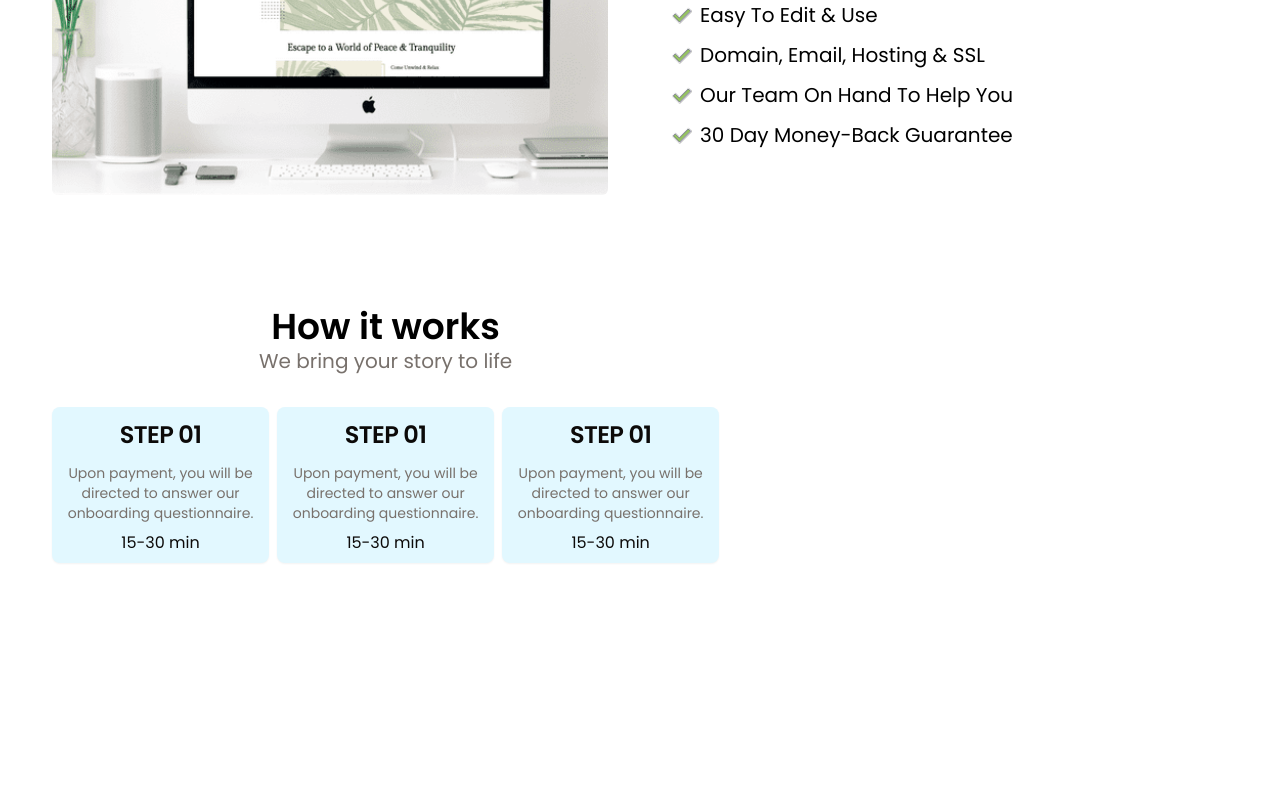
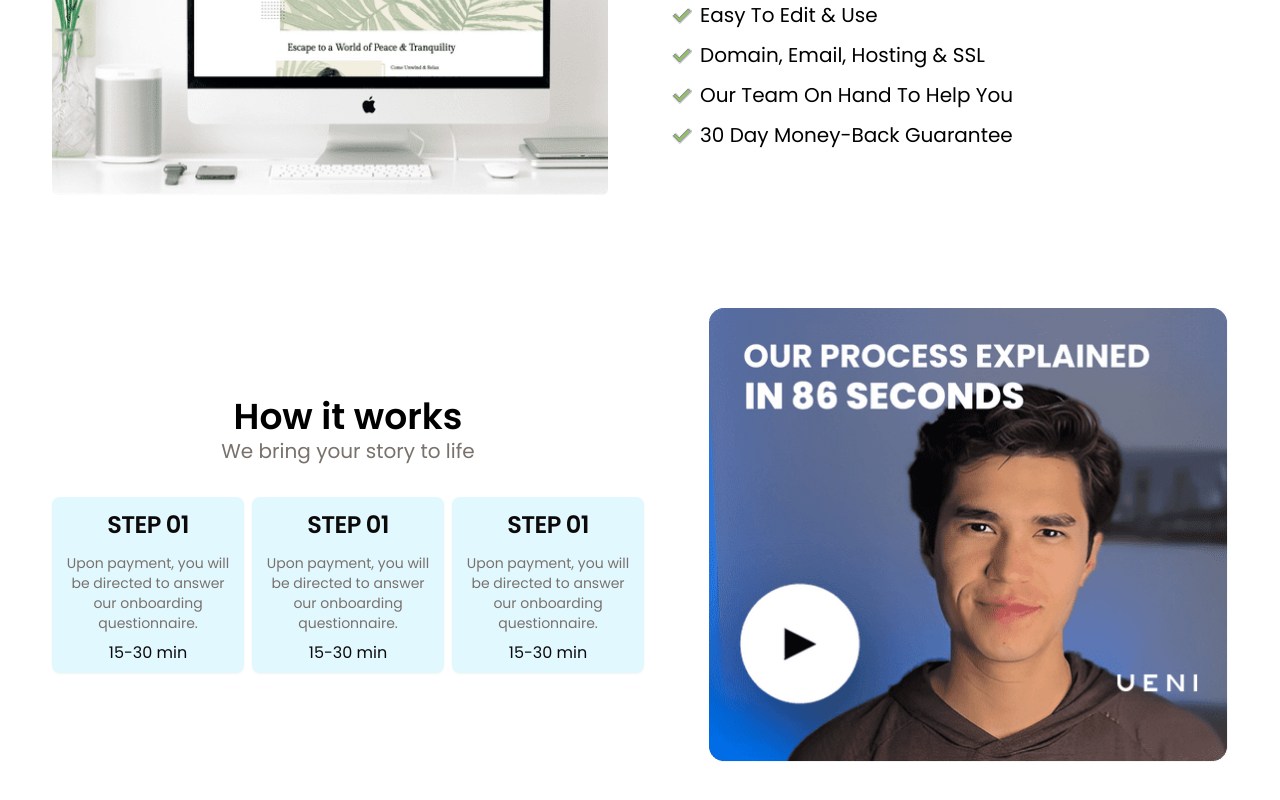
Before and after one commit to glimmrz/ueni_clone, a Next.js app: page / in a window 1280 px wide. Shown: the part 1305-2105 px from the top of the page. Before the commit the page ends 1908 px from the top, so only its background shows below. Built offline with nearby package versions, Linux system fonts and the light colour scheme.

Commit message:
video modal

```diff
--- a/src/app/(landing)/layout.jsx
+++ b/src/app/(landing)/layout.jsx
@@ -1,4 +1,5 @@
 import { PreviewModal } from "@/components/modals/preview-modal";
+import { VideoModal } from "@/components/modals/video-modal";
 import { Navbar } from "@/components/navbars/navbar";
 
 export default function Layout({ children }) {
@@ -7,6 +8,7 @@ export default function Layout({ children }) {
       <Navbar />
       <main>{children}</main>
       <PreviewModal />
+      <VideoModal />
     </>
   );
 }
--- /dev/null
+++ b/src/components/modals/video-modal.jsx
@@ -0,0 +1,17 @@
+"use client";
+import { useVideoModal } from "@/hooks/controllers";
+import { Modal } from "./modal";
+
+export function VideoModal() {
+  const { isOpen, src, onClose } = useVideoModal();
+
+  return (
+    <Modal
+      className="w-full md:w-[600px] h-[300px] md:h-[400px]"
+      isOpen={isOpen}
+      onClose={onClose}
+    >
+      <iframe className="w-full h-full" src={src} frameborder="0"></iframe>
+    </Modal>
+  );
+}
--- a/src/components/process/process.jsx
+++ b/src/components/process/process.jsx
@@ -1,20 +1,37 @@
+"use client";
+import Image from "next/image";
+import process from "@/assets/process.png";
 import { Section } from "../section";
 import { Title } from "../title";
 import { ProcessCard } from "./process-card";
+import { useVideoModal } from "@/hooks/controllers";
 
 export function Process() {
+  const { onOpen } = useVideoModal();
+
   return (
     <Section>
-      <div className="grid md:grid-cols-[.6fr,.4fr] gap-8 md:gap-16 items-center">
+      <div className="grid md:grid-cols-[2fr,1fr] gap-8 md:gap-16 items-center">
         <div>
           <Title title="How it works" subtitle="We bring your story to life" />
-          <div className="flex gap-2 mt-8">
+          <div className="flex flex-col md:flex-row gap-2 mt-8">
             <ProcessCard />
             <ProcessCard />
             <ProcessCard />
           </div>
         </div>
-        <div></div>
+        <div>
+          <figure
+            onClick={() =>
+              onOpen(
+                "https://www.youtube.com/embed/zOa5o9Yq_ZU?si=5BjqPTiIGJavE6hU"
+              )
+            }
+            className="relative w-full md:w-[520px] h-[455px] rounded-md overflow-hidden cursor-pointer"
+          >
+            <Image src={process} alt="" fill className="object-cover" />
+          </figure>
+        </div>
       </div>
     </Section>
   );
--- a/src/components/ui/dialog.jsx
+++ b/src/components/ui/dialog.jsx
@@ -33,7 +33,7 @@ const DialogContent = React.forwardRef(
       <DialogPrimitive.Content
         ref={ref}
         className={cn(
-          "fixed left-[50%] top-[50%] z-50 grid max-w-[95%] max-h-[95%] translate-x-[-50%] translate-y-[-50%] gap-4 border bg-background p-2 shadow-lg overflow-y-auto duration-200 data-[state=open]:animate-in data-[state=closed]:animate-out data-[state=closed]:fade-out-0 data-[state=open]:fade-in-0 data-[state=closed]:zoom-out-95 data-[state=open]:zoom-in-95 data-[state=closed]:slide-out-to-left-1/2 data-[state=closed]:slide-out-to-top-[48%] data-[state=open]:slide-in-from-left-1/2 data-[state=open]:slide-in-from-top-[48%] sm:rounded-lg",
+          "fixed left-[50%] top-[50%] z-50 grid max-w-[95%] max-h-[95%] translate-x-[-50%] translate-y-[-50%] gap-4 border bg-background p-2 shadow-lg rounded-md overflow-y-auto duration-200 data-[state=open]:animate-in data-[state=closed]:animate-out data-[state=closed]:fade-out-0 data-[state=open]:fade-in-0 data-[state=closed]:zoom-out-95 data-[state=open]:zoom-in-95 data-[state=closed]:slide-out-to-left-1/2 data-[state=closed]:slide-out-to-top-[48%] data-[state=open]:slide-in-from-left-1/2 data-[state=open]:slide-in-from-top-[48%] sm:rounded-lg",
           className
         )}
         {...props}
--- a/src/hooks/controllers.js
+++ b/src/hooks/controllers.js
@@ -6,14 +6,17 @@ export const usePreviewModal = create((set) => ({
   onClose: () => set({ isOpen: false }),
 }));
 
-export const useAboutModal = create((set) => ({
+export const useVideoModal = create((set) => ({
   isOpen: false,
-  onOpen: () => set({ isOpen: true }),
-  onClose: () => set({ isOpen: false }),
+  src: null,
+  onOpen: (video) =>
+    set(() => ({
+      isOpen: true,
+      src: video,
+    })),
+  onClose: () =>
+    set(() => ({
+      isOpen: false,
+      src: null,
+    })),
 }));
-
-export const useFeaturesModal = create((set) => ({
-  isOpen: false,
-  onOpen: () => set({ isOpen: true }),
-  onClose: () => set({ isOpen: false }),
-}));
```
Also changed, not shown: src/assets/process.png (added).
